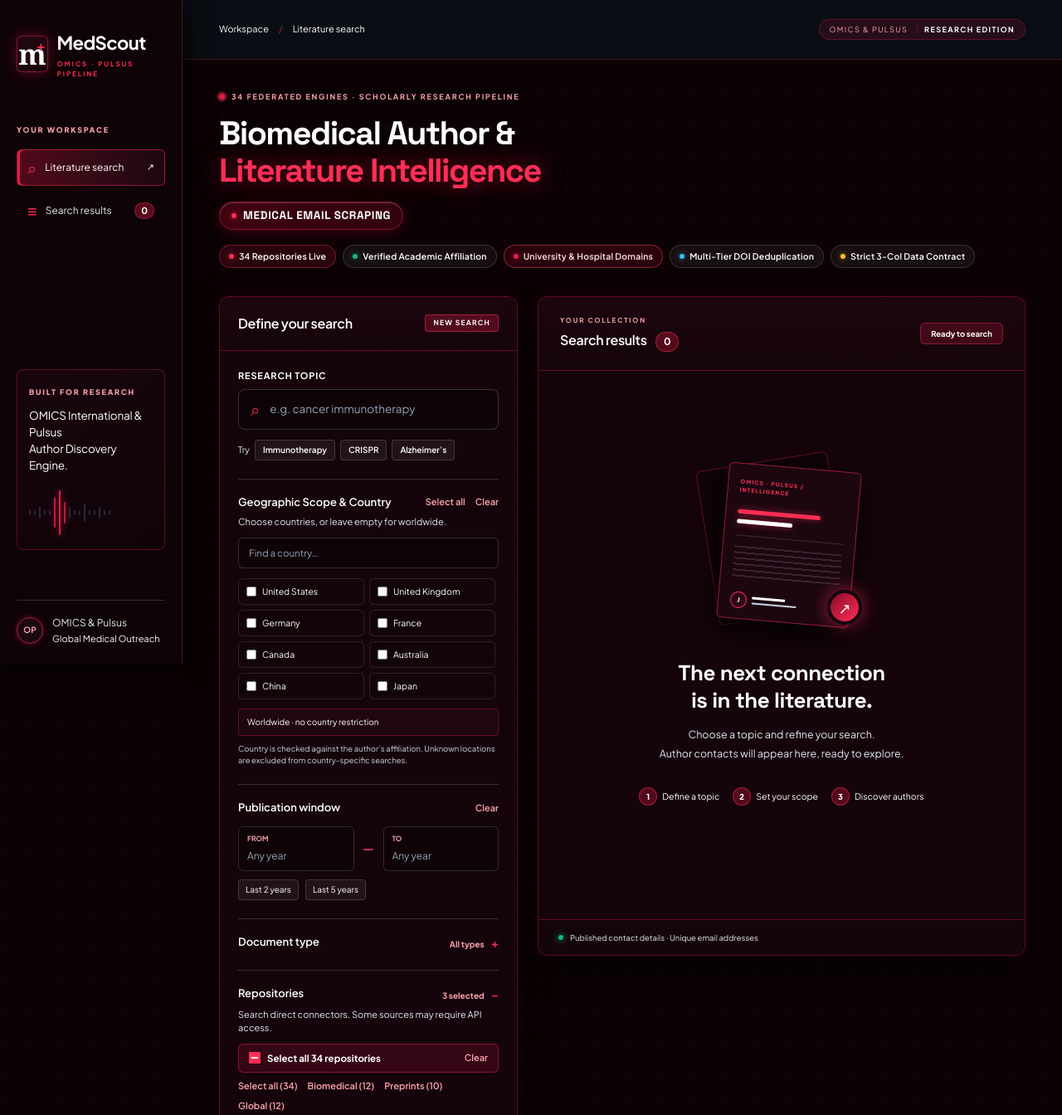
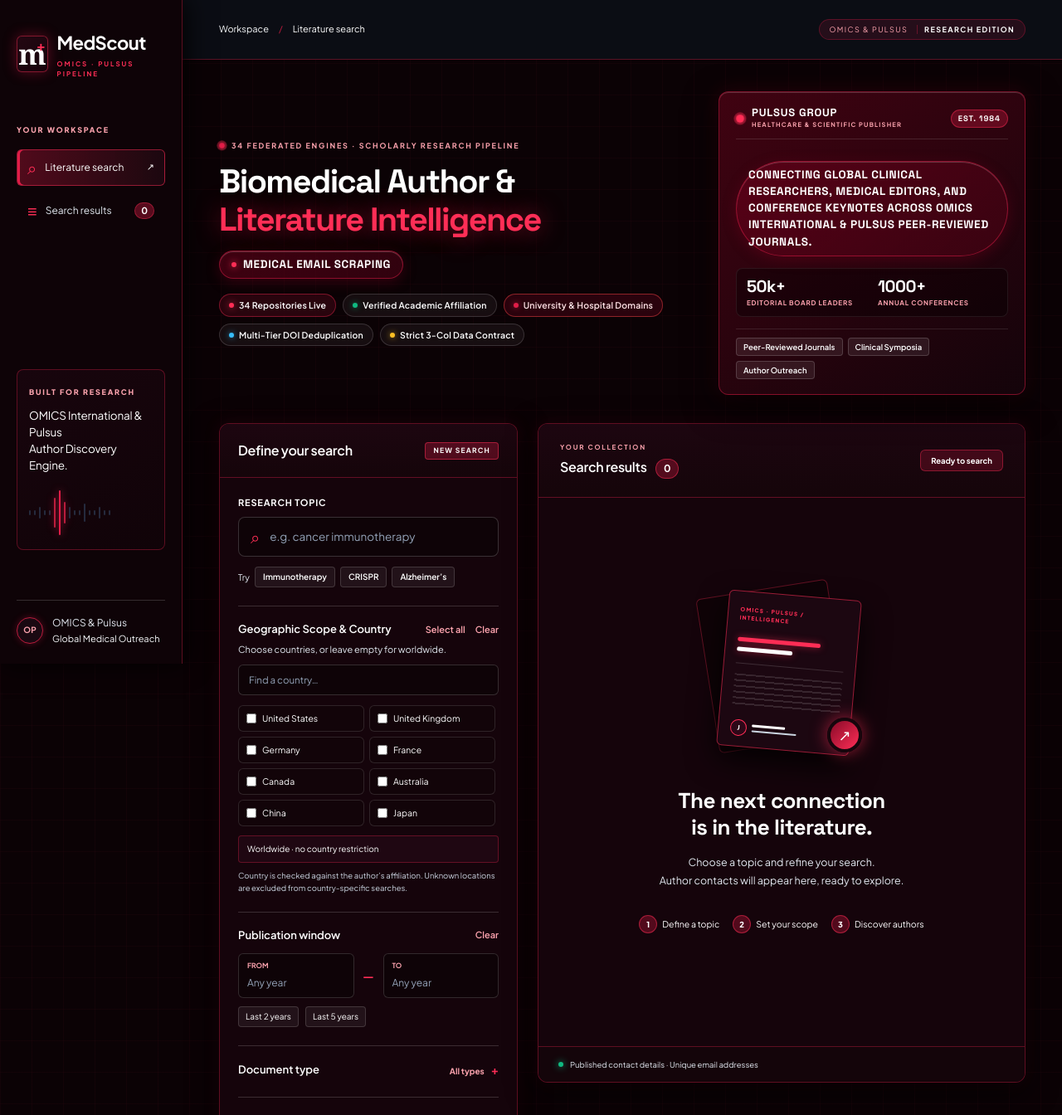
Before and after one commit to Nitro-Builds-Yash/Pulsus-MedScout, a Flask app: page / in a window 1280 px wide. Shown: the top 1344 px of the page at 83% size. Run offline with Flask 3, Linux system fonts and the light colour scheme; some libraries are stand-ins or nearby versions.

Commit message:
feat(ui): add Pulsus Group enterprise intelligence card to hero section

```diff
--- a/WS2.0/static/workspace.css
+++ b/WS2.0/static/workspace.css
@@ -498,146 +498,135 @@ h1 em {
 .badge-dot.sapphire { background: #38BDF8; box-shadow: 0 0 7px rgba(56, 189, 248, 0.7); }
 .badge-dot.gold { background: #FBBF24; box-shadow: 0 0 7px rgba(251, 191, 36, 0.7); }
 
-.telemetry-card {
-  min-width: 310px;
-  max-width: 360px;
+/* --------------------------------------------------------------------------
+   Pulsus Enterprise Intelligence Card (Dark Maroon & White Theme)
+   -------------------------------------------------------------------------- */
+.pulsus-enterprise-card {
+  min-width: 320px;
+  max-width: 370px;
   margin-left: 24px;
-  background: linear-gradient(145deg, rgba(34, 10, 19, 0.9) 0%, rgba(20, 6, 12, 0.95) 100%);
-  border: 1px solid rgba(255, 46, 86, 0.35);
+  background: linear-gradient(145deg, rgba(74, 3, 20, 0.85) 0%, rgba(21, 4, 11, 0.95) 100%);
+  border: 1px solid rgba(225, 29, 72, 0.45);
   border-radius: 12px;
   padding: 18px 20px;
-  box-shadow: 0 12px 40px rgba(0, 0, 0, 0.7), 0 0 20px rgba(225, 29, 72, 0.15), inset 0 1px 0 rgba(255, 255, 255, 0.15);
+  box-shadow: 0 12px 40px rgba(0, 0, 0, 0.8), 0 0 25px rgba(128, 0, 32, 0.3), inset 0 1px 0 rgba(255, 255, 255, 0.18);
   backdrop-filter: blur(12px);
 }
 
-.telemetry-header {
+.pulsus-card-header {
   display: flex;
   justify-content: space-between;
-  align-items: flex-start;
+  align-items: center;
+  margin-bottom: 12px;
+  padding-bottom: 10px;
+  border-bottom: 1px solid rgba(255, 255, 255, 0.12);
+}
+
+.pulsus-brand-badge {
+  display: flex;
+  align-items: center;
+  gap: 9px;
+}
+
+.pulsus-logo-dot {
+  width: 10px;
+  height: 10px;
+  border-radius: 50%;
+  background: #FF2E56;
+  box-shadow: 0 0 10px #FF2E56;
+  animation: ruby-beacon 2s infinite ease-in-out;
+}
+
+.pulsus-brand-badge strong {
+  font-family: 'Space Grotesk', sans-serif;
+  font-size: 13px;
+  letter-spacing: 0.8px;
+  color: #FFFFFF;
+  display: block;
+  line-height: 1.1;
+}
+
+.pulsus-brand-badge small {
+  font-size: 7.5px;
+  letter-spacing: 1.2px;
+  color: #FDA4AF;
+  font-weight: 700;
+  display: block;
+  margin-top: 2px;
+}
+
+.pulsus-established {
+  font-family: 'Space Grotesk', monospace;
+  font-size: 9.5px;
+  font-weight: 800;
+  color: #FFFFFF;
+  letter-spacing: 1px;
+  padding: 3px 8px;
+  border-radius: 20px;
+  background: rgba(225, 29, 72, 0.3);
+  border: 1px solid rgba(255, 46, 86, 0.45);
+}
+
+.pulsus-card-desc {
+  font-size: 11.5px;
+  line-height: 1.5;
+  color: #F8FAFC;
   margin-bottom: 14px;
-  padding-bottom: 10px;
-  border-bottom: 1px solid rgba(255, 255, 255, 0.1);
-}
-
-.telemetry-tag {
-  font-family: 'Space Grotesk', monospace;
-  font-size: 10px;
-  font-weight: 700;
-  letter-spacing: 1.4px;
-  color: #FFFFFF;
-}
-
-.telemetry-subtitle {
-  font-size: 8.5px;
-  font-weight: 600;
+}
+
+.pulsus-stats-grid {
+  display: grid;
+  grid-template-columns: 1fr 1fr;
+  gap: 10px 14px;
+  margin-bottom: 14px;
+  padding: 10px 12px;
+  background: rgba(0, 0, 0, 0.35);
+  border-radius: 8px;
+  border: 1px solid rgba(255, 255, 255, 0.08);
+}
+
+.pulsus-stat {
+  display: flex;
+  flex-direction: column;
+}
+
+.p-num {
+  font-family: 'Space Grotesk', sans-serif;
+  font-size: 20px;
+  font-weight: 800;
+  color: #FFFFFF;
+  line-height: 1.1;
+  letter-spacing: -0.5px;
+}
+
+.p-lbl {
+  font-size: 8px;
+  font-weight: 700;
   letter-spacing: 0.8px;
   color: #FDA4AF;
-  margin-top: 2px;
-}
-
-.telemetry-live {
-  display: inline-flex;
-  align-items: center;
+  margin-top: 3px;
+}
+
+.pulsus-card-footer {
+  display: flex;
+  flex-wrap: wrap;
   gap: 6px;
-  font-size: 10.5px;
-  font-weight: 800;
-  color: #FFFFFF;
-  letter-spacing: 0.8px;
-  background: rgba(225, 29, 72, 0.25);
-  padding: 3px 8px;
-  border-radius: 20px;
-  border: 1px solid rgba(255, 46, 86, 0.4);
-}
-
-.live-dot.ruby-pulse {
-  width: 6px;
-  height: 6px;
-  border-radius: 50%;
-  background: #FF2E56;
-  box-shadow: 0 0 8px #FF2E56;
-  animation: ruby-beacon 1.8s infinite;
-}
-
-.telemetry-stats {
-  display: grid;
-  grid-template-columns: 1fr 1fr;
-  gap: 12px 14px;
-  margin-bottom: 14px;
-}
-
-.telemetry-stat {
-  display: flex;
-  flex-direction: column;
-}
-
-.stat-number {
-  font-family: 'Space Grotesk', sans-serif;
-  font-size: 20px;
-  font-weight: 700;
-  color: #FFFFFF;
-  line-height: 1.1;
-  letter-spacing: -0.5px;
-}
-
-.stat-label {
-  font-size: 8.5px;
-  font-weight: 700;
-  letter-spacing: 0.8px;
-  color: #FDA4AF;
-  margin-top: 4px;
-}
-
-.telemetry-indicator-bar {
-  margin-bottom: 12px;
-  padding: 8px 10px;
-  background: rgba(0, 0, 0, 0.35);
-  border-radius: 6px;
-  border: 1px solid rgba(255, 255, 255, 0.08);
-}
-
-.telemetry-meter {
-  height: 4px;
-  background: rgba(255, 255, 255, 0.1);
-  border-radius: 99px;
-  overflow: hidden;
-}
-
-.telemetry-meter span {
-  display: block;
-  height: 100%;
-  background: linear-gradient(90deg, #E11D48, #FF2E56);
-  box-shadow: 0 0 8px #FF2E56;
-}
-
-.telemetry-meter-label {
-  display: flex;
-  justify-content: space-between;
-  font-size: 8.5px;
-  font-weight: 600;
-  color: #E2E8F0;
-  margin-top: 5px;
-}
-
-.telemetry-engines {
-  display: flex;
-  flex-wrap: wrap;
-  gap: 5px;
   padding-top: 10px;
-  border-top: 1px solid rgba(255, 255, 255, 0.08);
-}
-
-.engine-pill {
+  border-top: 1px solid rgba(255, 255, 255, 0.1);
+}
+
+.pulsus-focus-tag {
   font-size: 9.5px;
   font-weight: 600;
-  padding: 2px 7px;
-  background: rgba(255, 255, 255, 0.06);
-  border: 1px solid rgba(255, 255, 255, 0.12);
+  padding: 3px 8px;
+  background: rgba(255, 255, 255, 0.08);
+  border: 1px solid rgba(255, 255, 255, 0.16);
   border-radius: 4px;
   color: #FFFFFF;
 }
 
-.engine-pill:hover {
-  background: rgba(225, 29, 72, 0.3);
+.pulsus-focus-tag:hover {
+  background: rgba(225, 29, 72, 0.35);
   border-color: #FF2E56;
 }
 
--- a/WS2.0/templates/index.html
+++ b/WS2.0/templates/index.html
@@ -33,6 +33,34 @@
             <span class="engine-badge"><span class="badge-dot gold"></span> Strict 3-Col Data Contract</span>
           </div>
         </div>
+        <div class="pulsus-enterprise-card">
+          <div class="pulsus-card-header">
+            <div class="pulsus-brand-badge">
+              <span class="pulsus-logo-dot"></span>
+              <div>
+                <strong>PULSUS GROUP</strong>
+                <small>HEALTHCARE &amp; SCIENTIFIC PUBLISHER</small>
+              </div>
+            </div>
+            <span class="pulsus-established">EST. 1984</span>
+          </div>
+          <p class="pulsus-card-desc">Connecting global clinical researchers, medical editors, and conference keynotes across OMICS International &amp; Pulsus peer-reviewed journals.</p>
+          <div class="pulsus-stats-grid">
+            <div class="pulsus-stat">
+              <span class="p-num">50k+</span>
+              <span class="p-lbl">EDITORIAL BOARD LEADERS</span>
+            </div>
+            <div class="pulsus-stat">
+              <span class="p-num">1000+</span>
+              <span class="p-lbl">ANNUAL CONFERENCES</span>
+            </div>
+          </div>
+          <div class="pulsus-card-footer">
+            <span class="pulsus-focus-tag">Peer-Reviewed Journals</span>
+            <span class="pulsus-focus-tag">Clinical Symposia</span>
+            <span class="pulsus-focus-tag">Author Outreach</span>
+          </div>
+        </div>
       </section>
       <div class="workspace-grid">
         <section class="search-panel" aria-labelledby="searchHeading">
```
